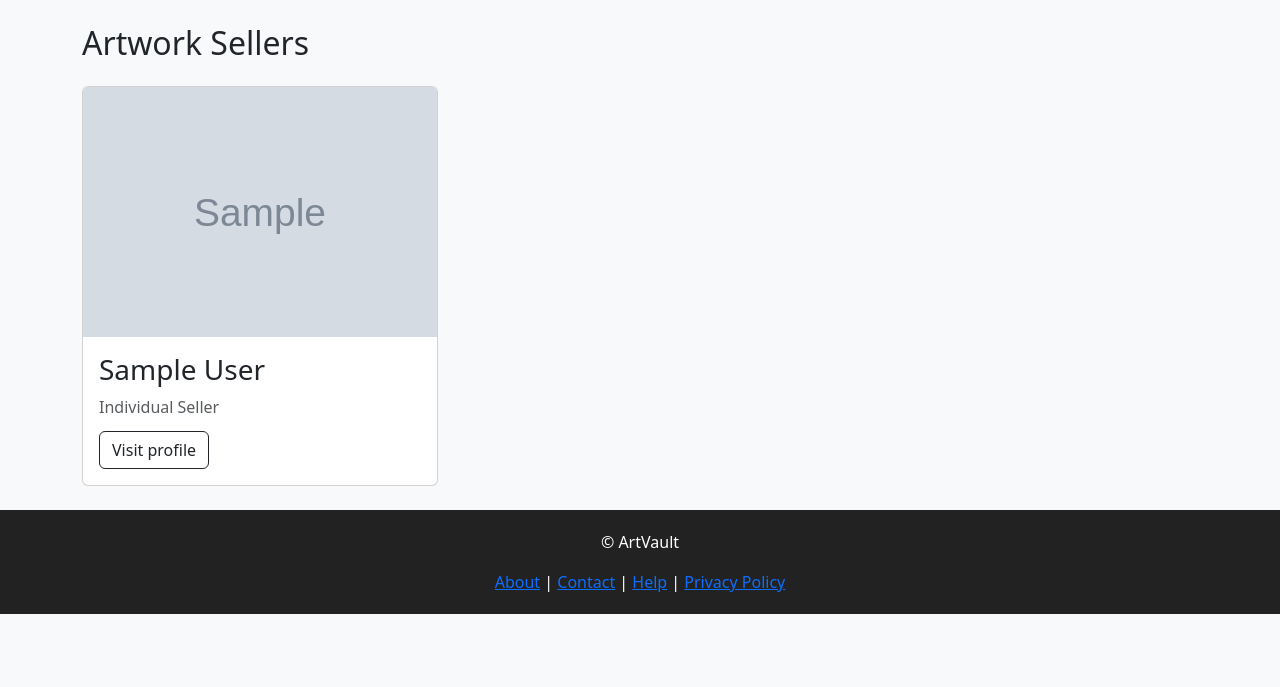
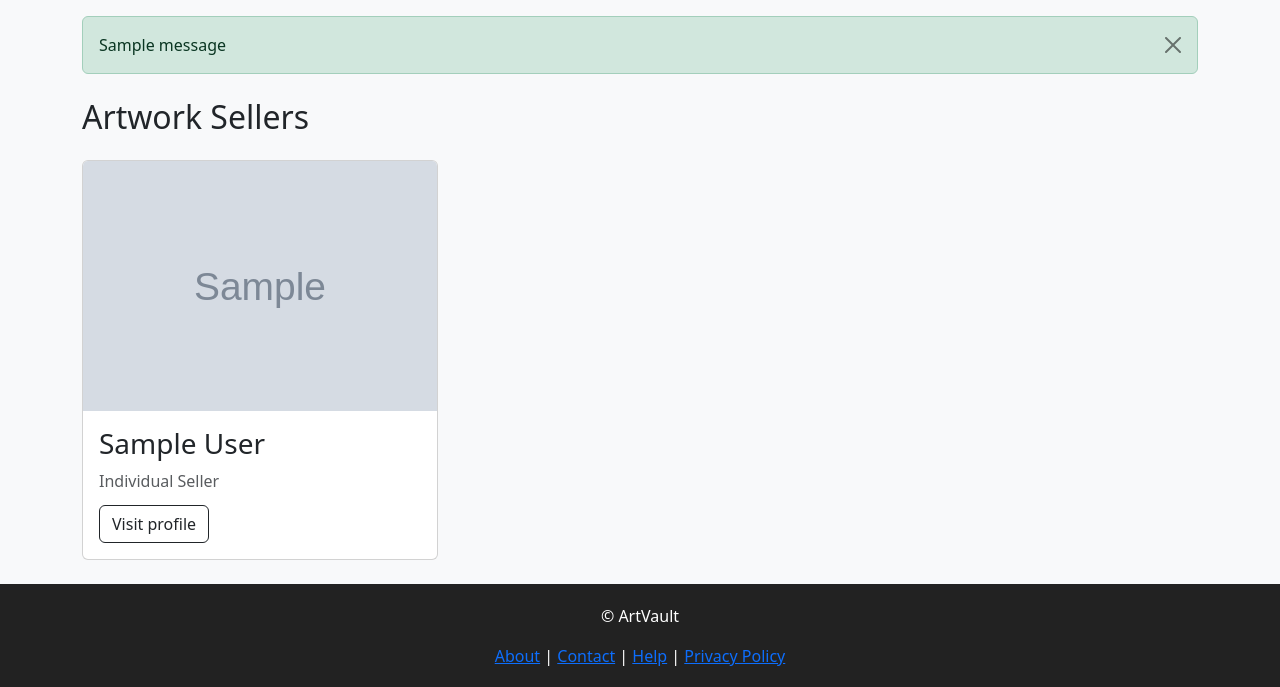
Before and after one commit to Alexander-HR/ArtVault, a Django app: page /sellers/ in a window 1280 px wide. Shown: the part 57-744 px from the top of the page. Run offline with Django 5.2, Linux system fonts and the light colour scheme; tables that the repository leaves empty hold one stand-in row (values such as "Sample post"); grey boxes marked "Sample" are stand-in pictures; one stand-in notice (Sample message) is shown.

Commit message:
Display Django flash messages and fix error alert looks

```diff
--- a/templates/base.html
+++ b/templates/base.html
@@ -13,6 +13,19 @@
 
     {% include 'partials/navbar.html' %}
 
+    {% if messages %}
+    <div class="container mt-3">
+        {% for message in messages %}
+            <div class="alert alert-{{ message.tags }} alert-dismissible fade show" role="alert">
+                {{ message }}
+                <button type="button" class="btn-close" data-bs-dismiss="alert"></button>
+            </div>
+        {% endfor %}
+    </div>
+
+{% endif %}
+
+
     <main class="container mt-4">
         {% block content %}
         {% endblock %}
```
Also changed, not shown: artvault/settings.py (+6 -9 lines).
